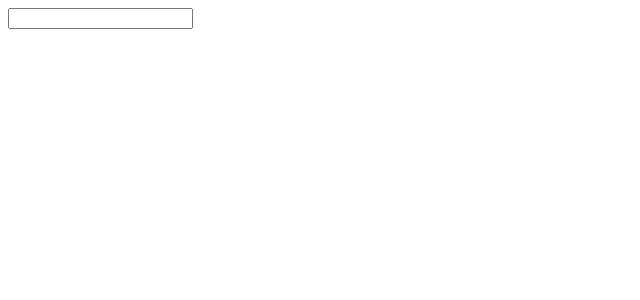
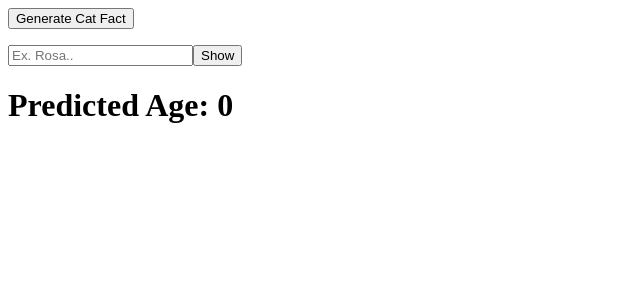
Before and after one commit to Rosa-Kang/dailyReact, a React (Create React App) app: page / in a window 1280 px wide. Shown: the top 300 px of the page, without its empty margins (0-640 px from the left). Built offline with nearby package versions, Linux system fonts and the light colour scheme; no server answers.

Commit message:
fetch data with axios

```diff
--- a/package.json
+++ b/package.json
@@ -6,6 +6,7 @@
     "@testing-library/jest-dom": "^5.16.5",
     "@testing-library/react": "^13.4.0",
     "@testing-library/user-event": "^13.5.0",
+    "axios": "^1.4.0",
     "react": "^18.2.0",
     "react-dom": "^18.2.0",
     "react-scripts": "5.0.1",
--- a/src/App.js
+++ b/src/App.js
@@ -1,29 +1,47 @@
-import React, {useState, useEffect} from 'react';
+import React, { useEffect, useState } from 'react';
+import axios from 'axios';
+
 
 
 const App = () => {
-  const [text, setText] = useState('');
+  const [catFact, setCatFact] = useState('');
+  const [name, setName] = useState('');
+  const [age, setAge] = useState(0);
+
+  const handleGenerate = () => {
+    axios.get(`https://catfact.ninja/fact`).then((res) => {
+      setCatFact(res.data.fact);
+    });
+  }
+
+  const handleChange = (e) => {
+    setName(e.target.value);
+  }
+
+  const fetchData = () => {
+    axios.get(`https://api.agify.io/?name=${name}`).then((res) => {
+      setAge(res.data?.age);
+    })
+  }
 
   useEffect(() => {
-    console.log('component Mounted')
-
-    return () => {
-      console.log('Component Unmounted.')
-    };
+    handleGenerate();
+    fetchData();
   }, [])
 
   return (
-    <div>
-      <input
-        type="text"
-        onChange={(e) => {
-          setText(e.target.value)
-        }}
-      />
+    <div className='App'>
+      <div>
+      <button onClick={handleGenerate}>Generate Cat Fact</button>
+      <p>{catFact}</p>
+      </div>
 
-      <h1>{text}</h1>
+
+      <input type="text" placeholder='Ex. Rosa..' onChange={handleChange} />
+      <button onClick={fetchData}>Show</button>
+      <h1>Predicted Age: { age }</h1>
     </div>
   )
 }
 
-export default App;
+export default App
```
Also changed, not shown: 2 other files (tests, documents, lock files or other folders).
